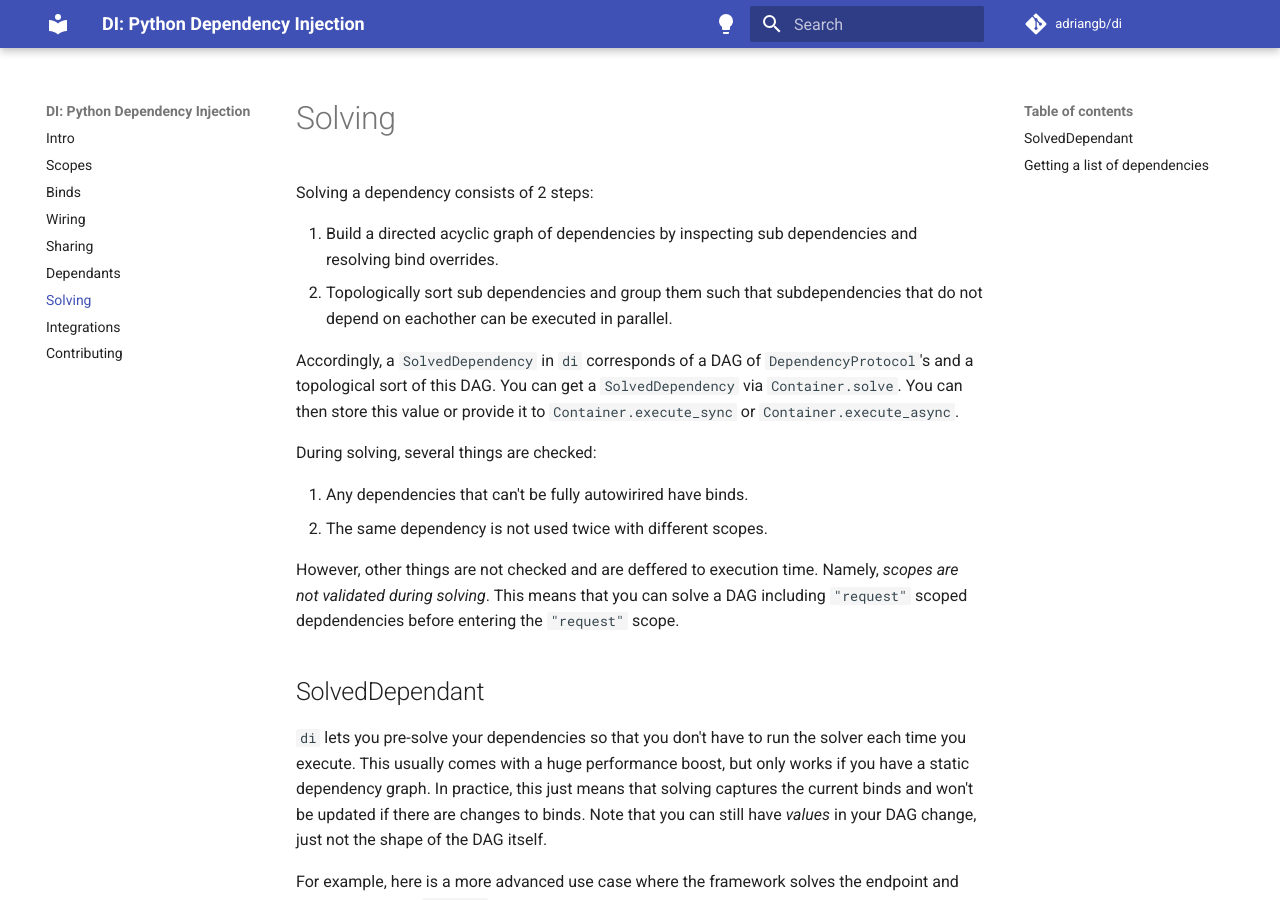
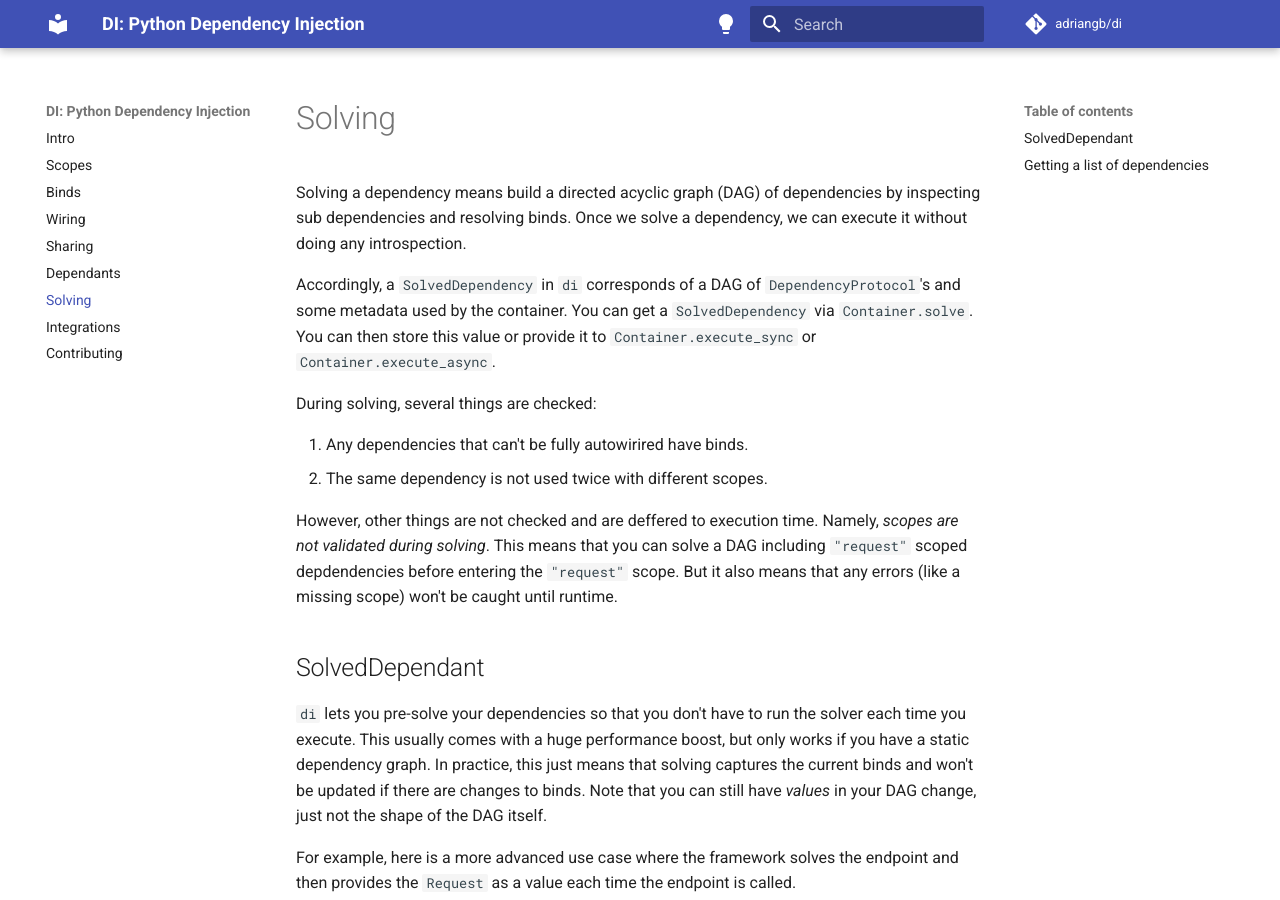
Before and after one commit to adriangb/di, an MkDocs documentation site: the page built from docs/solving.md, in a window 1280 px wide and 900 px high. Built offline with MkDocs 1.6.1 and Material for MkDocs 9.7.7, drawn with Linux system fonts in a browser that asks for light colours; comment, search, counter and statistics services are not loaded; the version menu is left out; some of the changed text lies outside the part shown.

Commit message:
doc: touch up docs, add JoinedDependant example

````diff
--- a/docs/dependants.md
+++ b/docs/dependants.md
@@ -15,5 +15,12 @@
 
 Another good example of the customizability provided by `DependantProtocol` is the implementation of [`JointDependant`], which lets you schedule and execute dependencies together even if they are not directly connected by wiring:
 
+```python
+--8<-- "docs/src/joined_dependant.py"
+```
+
+Here `B` is executed even though `A` does not depend on it.
+This is because `JoinedDependant` leverages the `DependantProtocol` to tell `di` that `B` is a dependency of `A` even if `B` is not a parameter or otherwise releated to `A`.
+
 [Solving docs]: solving.md
 [`JointDependant`]: https://github.com/adriangb/di/blob/b7398fbdf30213c1acb94b423bb4f2e2badd0fdd/di/dependant.py#L194-L218
--- a/docs/solving.md
+++ b/docs/solving.md
@@ -1,11 +1,9 @@
 # Solving
 
-Solving a dependency consists of 2 steps:
+Solving a dependency means build a directed acyclic graph (DAG) of dependencies by inspecting sub dependencies and resolving binds.
+Once we solve a dependency, we can execute it without doing any introspection.
 
-1. Build a directed acyclic graph of dependencies by inspecting sub dependencies and resolving bind overrides.
-1. Topologically sort sub dependencies and group them such that subdependencies that do not depend on eachother can be executed in parallel.
-
-Accordingly, a `SolvedDependency` in `di` corresponds of a DAG of `DependencyProtocol`'s and a topological sort of this DAG.
+Accordingly, a `SolvedDependency` in `di` corresponds of a DAG of `DependencyProtocol`'s and some metadata used by the container.
 You can get a `SolvedDependency` via `Container.solve`.
 You can then store this value or provide it to `Container.execute_sync` or `Container.execute_async`.
 
@@ -16,6 +14,7 @@
 
 However, other things are not checked and are deffered to execution time. Namely, *scopes are not validated during solving*.
 This means that you can solve a DAG including `"request"` scoped depdendencies before entering the `"request"` scope.
+But it also means that any errors (like a missing scope) won't be caught until runtime.
 
 ## SolvedDependant
 
@@ -47,7 +46,7 @@
 --8<-- "docs/src/solved_dependant.py"
 ```
 
-This lists all of the *Dependants* for the solved dependency, not directly the callable dependency.
+This lists all of the *Dependants* for the solved dependency.
 
 This means that you can create custom markers and easily enumerate them.
 For example, you might make a `Header` dependency and then want to know what headers are being requested by the controller, even if they are nested inside other dependencies:
--- a/pyproject.toml
+++ b/pyproject.toml
@@ -1,6 +1,6 @@
 [tool.poetry]
 name = "di"
-version = "0.23.0"
+version = "0.23.1"
 description = "Autowiring dependency injection"
 authors = ["Adrian Garcia Badaracco <adrian@adriangb.com>"]
 readme = "README.md"
````
Also changed, not shown: docs/sharing.md (+4 -2 lines).
